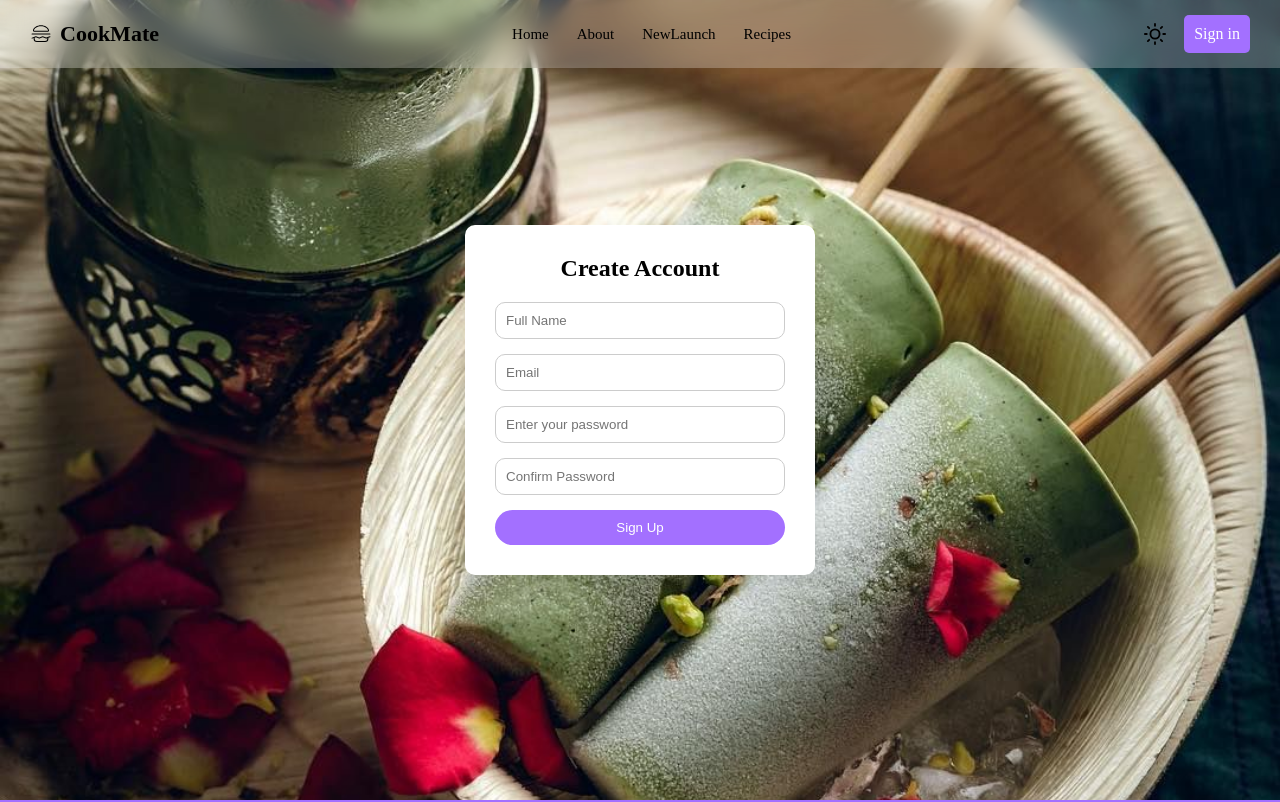
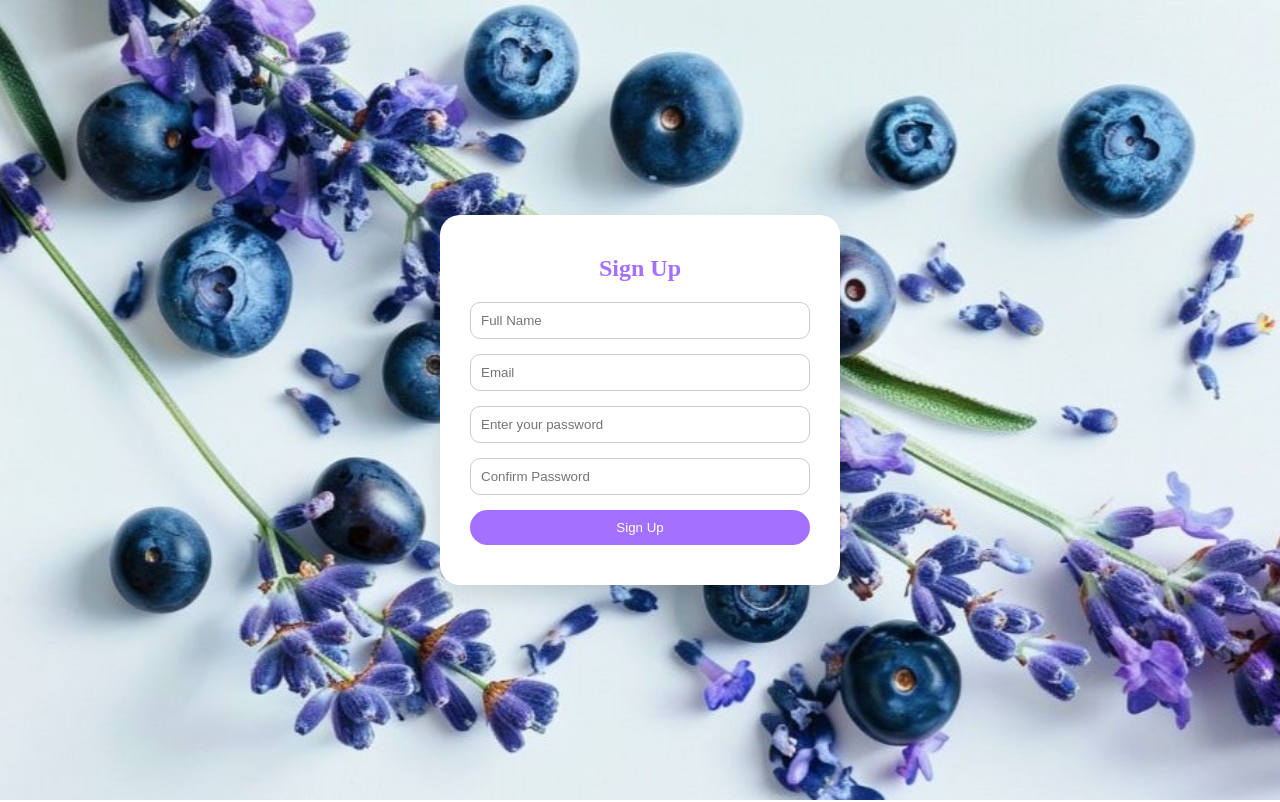
Before and after one commit to mithra-vp/Cook-Mate, a React (Vite) app: page /signup in a window 1280 px wide. Shown: the top 802 px of the page. Built offline with nearby package versions, Linux system fonts and the light colour scheme.

Commit message:
first commit

```diff
--- a/src/App.jsx
+++ b/src/App.jsx
@@ -1,4 +1,4 @@
-import { Routes, Route, Navigate } from "react-router-dom";
+import { Routes, Route, Navigate, useLocation } from "react-router-dom";
 import Navbar from "./shared/Navbar";
 import Footer from "./shared/Footer";
 import Home from "./pages/Home";
@@ -9,31 +9,61 @@ import Sign from "./pages/Sign";
 import Signup from "./pages/Signup";
 
 function App() {
+  const isLoggedIn = localStorage.getItem("isLoggedIn") === "true";
+  const location = useLocation();
+
+  // hide navbar & footer on auth pages
+  const hideNavbar =
+    location.pathname === "/sign" || location.pathname === "/signup";
+
   return (
     <>
-      <Navbar />
-      {/* <Sign/> */}
+      {!hideNavbar && <Navbar />}
+
       <Routes>
-        {/* DEFAULT ROUTE */}
+        {/* OPEN APP → SIGN IN FIRST */}
+        <Route path="/" element={<Navigate to="/sign" />} />
+
+        {/* SIGN IN */}
         <Route
-          path="/"
+          path="/sign"
+          element={isLoggedIn ? <Navigate to="/home" /> : <Sign />}
+        />
+
+        {/* SIGN UP */}
+        <Route
+          path="/signup"
+          element={isLoggedIn ? <Navigate to="/home" /> : <Signup />}
+        />
+
+        {/* HOME (PROTECTED) */}
+        <Route
+          path="/home"
           element={
-            <>
-              <HeroBanner />
-              <Home />
-            </>
+            isLoggedIn ? (
+              <>
+                <HeroBanner />
+                <Home />
+              </>
+            ) : (
+              <Navigate to="/sign" />
+            )
           }
         />
 
-        {/* OPTIONAL */}
-        <Route path="/home" element={<Navigate to="/" />} />
-        <Route path="/sign" element={<Sign />} />
-        <Route path="/signup" element={<Signup />} />
-        <Route path="/category/:name" element={<Category />} />
-        <Route path="/recipes" element={<Recipe />} />
+        {/* PROTECTED ROUTES */}
+        <Route
+          path="/recipes"
+          element={isLoggedIn ? <Recipe /> : <Navigate to="/sign" />}
+        />
+
+        <Route
+          path="/category/:name"
+          element={isLoggedIn ? <Category /> : <Navigate to="/sign" />}
+        />
       </Routes>
 
-      <Footer />
+      {!hideNavbar && <Footer />}
     </>
   );
 }
--- a/src/pages/Sign.jsx
+++ b/src/pages/Sign.jsx
@@ -13,19 +13,26 @@ const Sign = () => {
   } = useForm();
 
   const onSubmit = (data) => {
-    console.log("Form Data:", data);
+    const user = JSON.parse(localStorage.getItem("signupUser"));
 
-    localStorage.setItem("SigninUser", JSON.stringify(data));
+    if (
+      user?.email === data.email &&
+      user?.password === data.password
+    ) {
+      localStorage.setItem("isLoggedIn", "true");
+      navigate("/home"); // 👈 go to home
+    } else {
+      alert("Are you new here? please sign up first!");
+    }
+  };
 
-    navigate("/");
-  };
 
 
   return (
     <div className="sign-container">
       <div className="sign-box">
         <h2>Sign In</h2>
-        <p>Sign in to explore more tastes!</p>
+        <p>Sign in to taste more of what you love</p>
 
         <form onSubmit={handleSubmit(onSubmit)}>
           <label>Email</label>
--- a/src/pages/Signup.jsx
+++ b/src/pages/Signup.jsx
@@ -23,14 +23,14 @@ const Signup = () => {
 
         console.log("Signup Data:", userData);
 
-        alert("Signup Successful!");
-        navigate("/");
+        alert("Signup successful! Please sign in.");
+        navigate("/sign");
     };
 
     return (
         <div className="signup-container">
             <form className="signup-form" onSubmit={handleSubmit(onSubmit)}>
-                <h2>Create Account</h2>
+                <h2>Sign Up</h2>
 
                 <div className="form-group">
                     <input
--- a/src/pages/sign.css
+++ b/src/pages/sign.css
@@ -3,7 +3,7 @@
   justify-content: center;
   align-items: center;
   min-height: 100vh;
-  background: url("/src/assets/search2.jpg") center/cover no-repeat;
+  background: url("/src/assets/login.jpg") center/cover no-repeat;
   position: relative;
 }
 
--- a/src/pages/up.css
+++ b/src/pages/up.css
@@ -3,16 +3,18 @@
   display: flex;
   justify-content: center;
   align-items: center;
-  background: url("/src/assets/search2.jpg") center/cover no-repeat;
-
+  background: url("/src/assets/login.jpg") center/cover no-repeat;
 }
 
 /* Signup form only */
 .signup-container .signup-form {
   background: #fff;
-  padding: 30px;
-  width: 350px;
-  border-radius: 10px;
+  padding: 40px 30px;
+  width: 100%;
+  max-width: 400px;
+  text-align: center;
+  z-index: 1;
+  border-radius: 20px;
   box-shadow: 0 10px 25px rgba(0, 0, 0, 0.1);
 }
 
@@ -66,11 +68,11 @@
 }
 
 .signup-form h2 {
-  color: black;
+  color: #a370ff;
 }
 
 .dark .signup-form h2 {
-  color: white;
+  color:#a370ff;
 }
 
 .body .dark .signup-form {
--- a/src/shared/Navbar.jsx
+++ b/src/shared/Navbar.jsx
@@ -1,7 +1,7 @@
 import React, { useState, useContext } from 'react';
 import { Link, NavLink } from 'react-router-dom';
 import { PiHamburgerLight } from "react-icons/pi";
-import { FiSun, FiMoon } from "react-icons/fi";
+import { FiSun, FiMoon, FiLogOut } from "react-icons/fi";
 import { ThemeContext } from "./ThemeContext";
 import './nav.css';
 import { HashLink } from 'react-router-hash-link';
@@ -13,6 +13,17 @@ const Navbar = () => {
   const scrollWithDuration = (el) => {
     el.scrollIntoView({ behavior: "smooth", block: "start" });
   };
+
+  const isLoggedIn = !!localStorage.getItem("signupUser");
+
+  const handleLogout = () => {
+    alert("You have been logged out successfully!");
+    localStorage.removeItem("isLoggedIn");
+    window.location.href = "/sign";
+  };
+
+
+
 
   return (
     <nav className={darkMode ? "dark" : ""}>
@@ -36,7 +47,15 @@ const Navbar = () => {
         <button className="theme-btn" onClick={toggleTheme}>
           {darkMode ? <FiMoon /> : <FiSun />}
         </button>
-        <Link to="/sign" className='sign' onClick={() => setMenuOpen(false)}>Sign in</Link>
+        {isLoggedIn && (
+          <button
+            className="logout-icon"
+            onClick={handleLogout}
+            title="Logout"
+          >
+            <FiLogOut size={22} />
+          </button>
+        )}
 
         <div className="menu-icon" onClick={() => setMenuOpen(!menuOpen)}>
           <span></span><span></span><span></span>
--- a/src/shared/nav.css
+++ b/src/shared/nav.css
@@ -44,18 +44,23 @@ body.dark .logo {
   color: white !important;
 }
 
-.sign {
-  background-color: #a370ff;
+.logout-icon {
+  background: none;
   border: none;
-  text-decoration: none;
-  color: white;
-  padding: 10px 10px;
-  border-radius: 5px;
+  cursor: pointer;
+  color:black;
+  display: flex;
+  align-items: center;
 }
 
-.sign:hover {
-  background-color: #b998f7;
+.logout-icon:hover {
+  color: #a855f7;
 }
+
+.dark .logout-icon {
+  color: white;
+}
+
 
 .nav-links {
   display: flex;
```
Also changed, not shown: src/assets/login.jpg (added).
